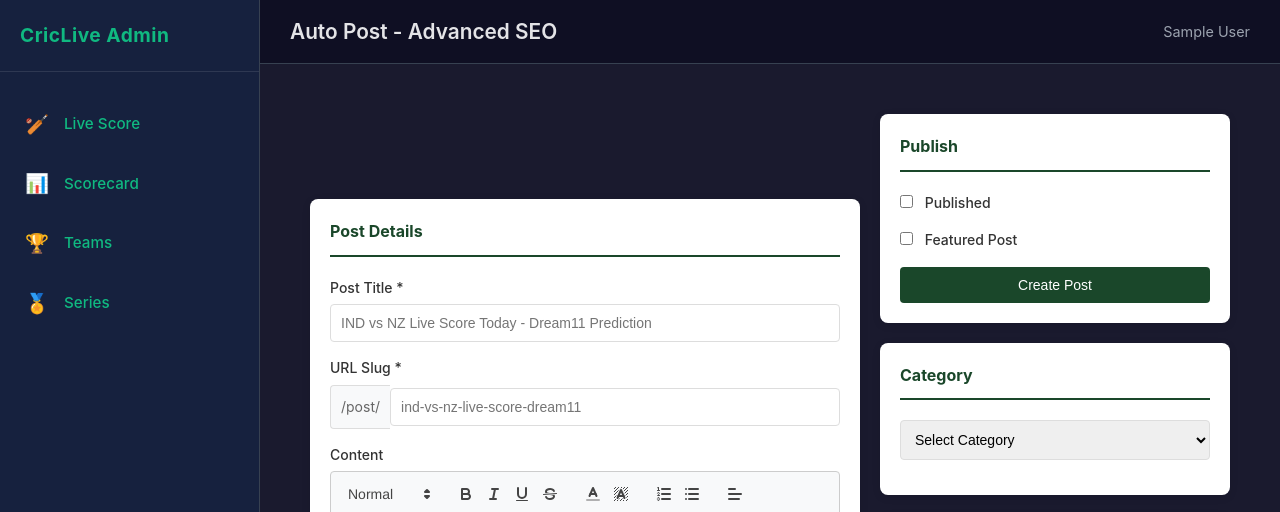
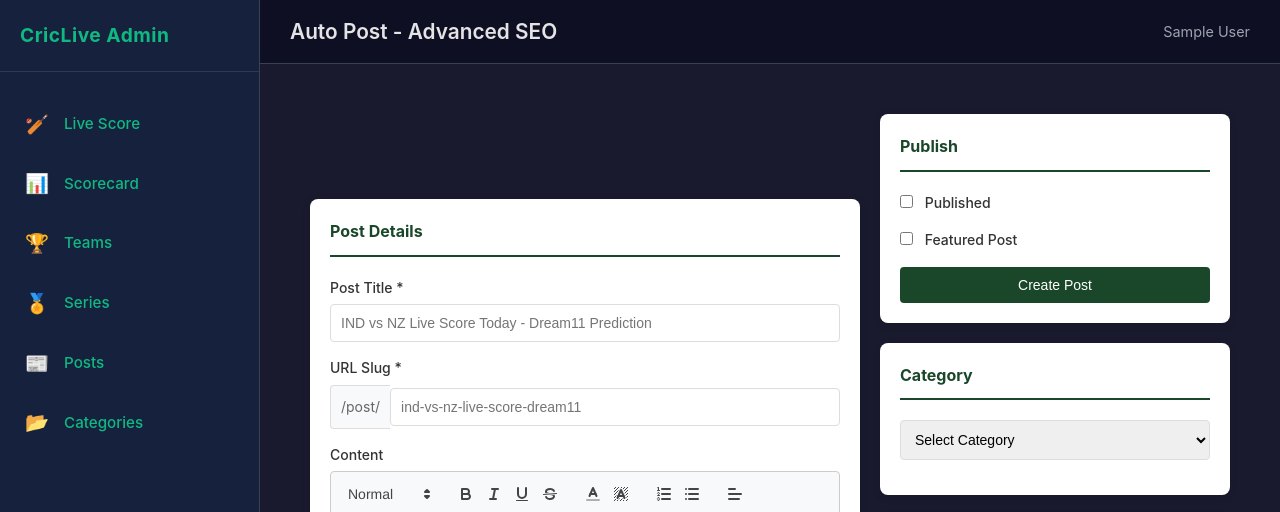
Before and after one commit to codinghunt24/Cricket-Hub, a Flask app: page /admin/auto-post in a window 1280 px wide. Shown: the top 512 px of the page. Run offline with Flask 3, Linux system fonts and the light colour scheme; the visitor is signed in with stand-in values (Sample User, id 1); data that the repository does not hold is empty; some libraries are stand-ins or nearby versions.

Commit message:
Add navigation links for posts and categories in the admin panel
Update admin sidebar navigation to include links for managing posts and categories.

Replit-Commit-Author: Agent
Replit-Commit-Session-Id: a806fcb6-b4fd-428f-a640-1884e96474a0
Replit-Commit-Checkpoint-Type: full_checkpoint
Replit-Commit-Event-Id: 1a38878b-195c-4a28-a05b-6b7e092e627a
Replit-Commit-Screenshot-Url: https://storage.googleapis.com/screenshot-production-us-central1/a7f3b72c-cf14-4385-a365-bfcef702b8a4/a806fcb6-b4fd-428f-a640-1884e96474a0/HXq88Js
Replit-Helium-Checkpoint-Created: true

```diff
--- a/templates/admin/base.html
+++ b/templates/admin/base.html
@@ -44,6 +44,18 @@
                             <span class="sidebar-text">Series</span>
                         </a>
                     </li>
+                    <li class="sidebar-item {% if '/admin/posts' in request.path %}active{% endif %}">
+                        <a href="/admin/posts" class="sidebar-link">
+                            <span class="sidebar-icon">&#128240;</span>
+                            <span class="sidebar-text">Posts</span>
+                        </a>
+                    </li>
+                    <li class="sidebar-item {% if request.path == '/admin/categories' %}active{% endif %}">
+                        <a href="/admin/categories" class="sidebar-link">
+                            <span class="sidebar-icon">&#128194;</span>
+                            <span class="sidebar-text">Categories</span>
+                        </a>
+                    </li>
                 </ul>
             </nav>
 
```
